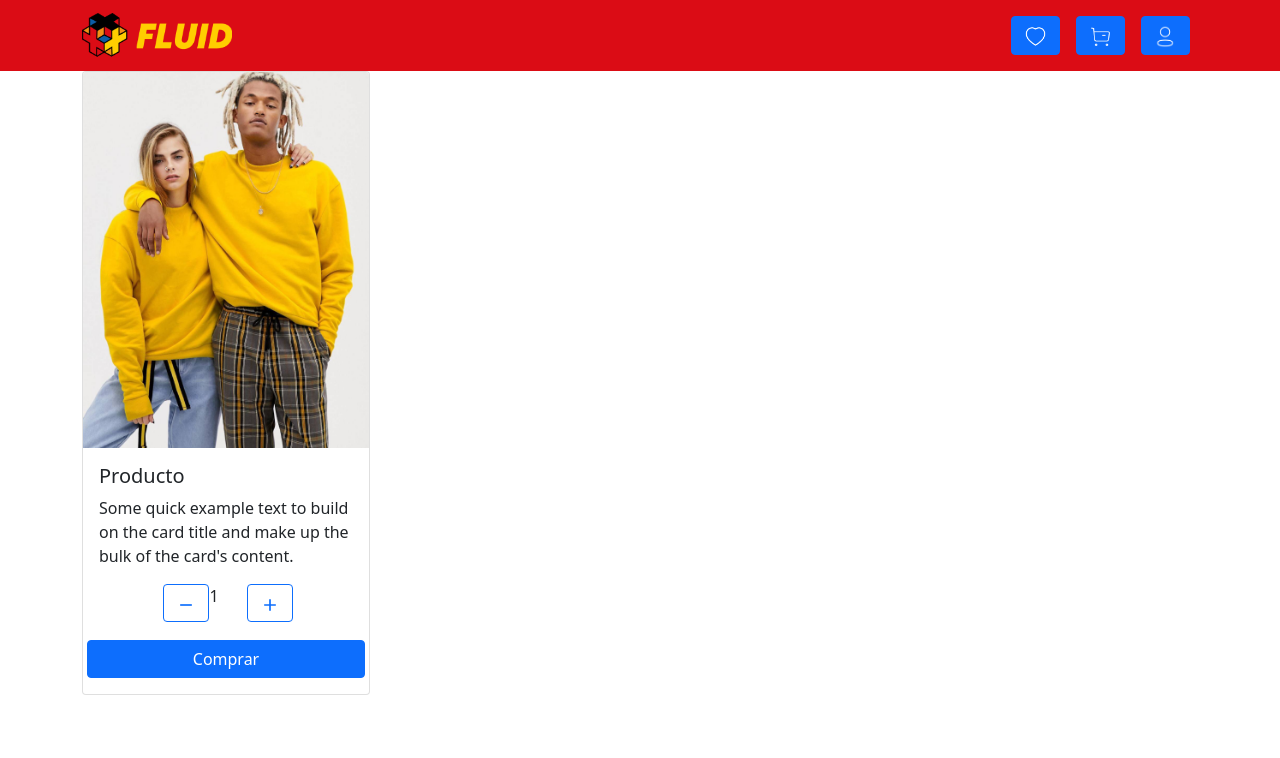
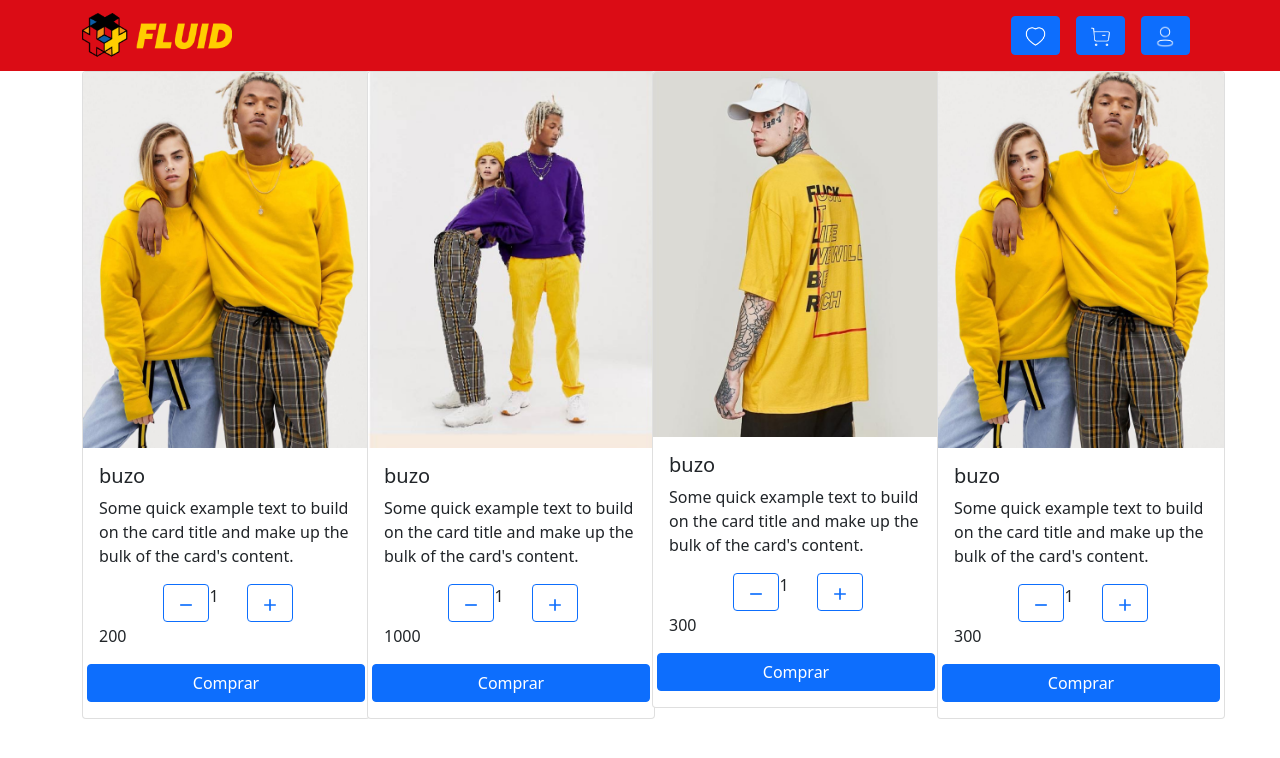
Before and after one commit to theonewithnosoul/ecommerceReact, a React (Create React App) app: page / in a window 1280 px wide. Shown: the top 758 px of the page. Built offline with nearby package versions, Linux system fonts and the light colour scheme.

Commit message:
ItemList y Item + promise

```diff
--- /dev/null
+++ b/src/components/Item.jsx
@@ -0,0 +1,30 @@
+import React from 'react';
+import Button from 'react-bootstrap/Button';
+import Card from 'react-bootstrap/Card';
+
+import ItemCount from './ItemCount';
+
+
+const Item = ({ buyButton, item }) => {
+    return (
+        <div className="col-lg-3">
+            <Card style={{ width: '18rem' }}>
+                <Card.Img variant="top" src={item.image} />
+                <Card.Body>
+                    <Card.Title key={item.type}>{item.type}</Card.Title>
+                    <Card.Text>
+                        Some quick example text to build on the card title and make up the bulk of
+                        the card's content.
+                                     </Card.Text>
+                    <div className="row">
+                        <ItemCount />
+                        <div key={item.price}>{item.price}</div>
+                        <Button className="mt-3" variant="primary">{buyButton}</Button>
+                    </div>
+                </Card.Body>
+            </Card>
+        </div>
+
+    )
+}
+export default Item
--- a/src/components/ItemCount.jsx
+++ b/src/components/ItemCount.jsx
@@ -2,6 +2,8 @@ import React, { useState} from 'react';
 import AddIcon from '@material-ui/icons/Add';
 import RemoveIcon from '@material-ui/icons/Remove';
 import Button from 'react-bootstrap/Button';
+
+
 
 
 
--- /dev/null
+++ b/src/components/ItemList.jsx
@@ -0,0 +1,21 @@
+
+import React from 'react'
+import Item from './Item';
+
+
+
+
+const ItemList = ({ stock = [] }) => {
+
+    return (
+        <div className="container">
+            <div className="row d-flex">
+                {stock?.map(item => <Item buyButton='Comprar' item={item} />)}
+            </div>
+        </div>
+    )
+}
+
+
+
+export default ItemList
--- a/src/components/ItemListContainer.jsx
+++ b/src/components/ItemListContainer.jsx
@@ -1,34 +1,65 @@
-import React from 'react'
-import Button from 'react-bootstrap/Button';
-import Container from 'react-bootstrap/Container';
-import Col from 'react-bootstrap/Col';
-import Card from 'react-bootstrap/Card';
-import Row from 'react-bootstrap/Row';
-import Uno from '../components/images/stock/1.png';
-import ItemCount from './ItemCount';
+import React, { useState, useEffect } from 'react'
+import ItemList from './ItemList';
 
 
+//Images
+import Uno from '../components/images/stock/1.png';
+import Dos from '../components/images/stock/2.png';
+import Tres from '../components/images/stock/3.png';
 
-const ItemListContainer = ({ buyButton }) => {
+
+const ItemListContainer = () => {
+  const [stock, setStock] = useState([])
+
+  useEffect(() => {
+    const promise = new Promise((resolve) => {
+      setTimeout(() => {
+
+        resolve([
+          {
+            id: 1,
+            type: 'buzo',
+            stock: 5,
+            price: 200,
+            image: Uno
+          },
+          {
+            id: 2,
+            type: 'buzo',
+            stock: 2,
+            price: 1000,
+            image: Dos
+          },
+          {
+            id: 3,
+            type: 'buzo',
+            stock: 3,
+            price: 300,
+            image: Tres
+          },
+          {
+            id: 4,
+            type: 'buzo',
+            stock: 3,
+            price: 300,
+            image: Uno
+          }
+
+
+        ])
+      }, 2000)
+    })
+
+    promise.then((result) => {
+      setStock (result)
+    })
+  })
+
+
   return (
-    <Container>
-      <Row>
-        <Col><Card style={{ width: '18rem' }}>
-          <Card.Img variant="top" src={Uno} />
-          <Card.Body>
-            <Card.Title>Producto</Card.Title>
-            <Card.Text>
-              Some quick example text to build on the card title and make up the bulk of
-              the card's content.
-            </Card.Text>
-            <div className="row">
-              <ItemCount />
-              <Button className="mt-3" variant="primary">{buyButton}</Button>
-            </div>
-          </Card.Body>
-        </Card></Col>
-      </Row>
-    </Container>
+
+    <ItemList stock={stock}></ItemList>
+
   )
 }
 export default ItemListContainer;
```
Also changed, not shown: src/stock.json (added, +48 -0 lines).
